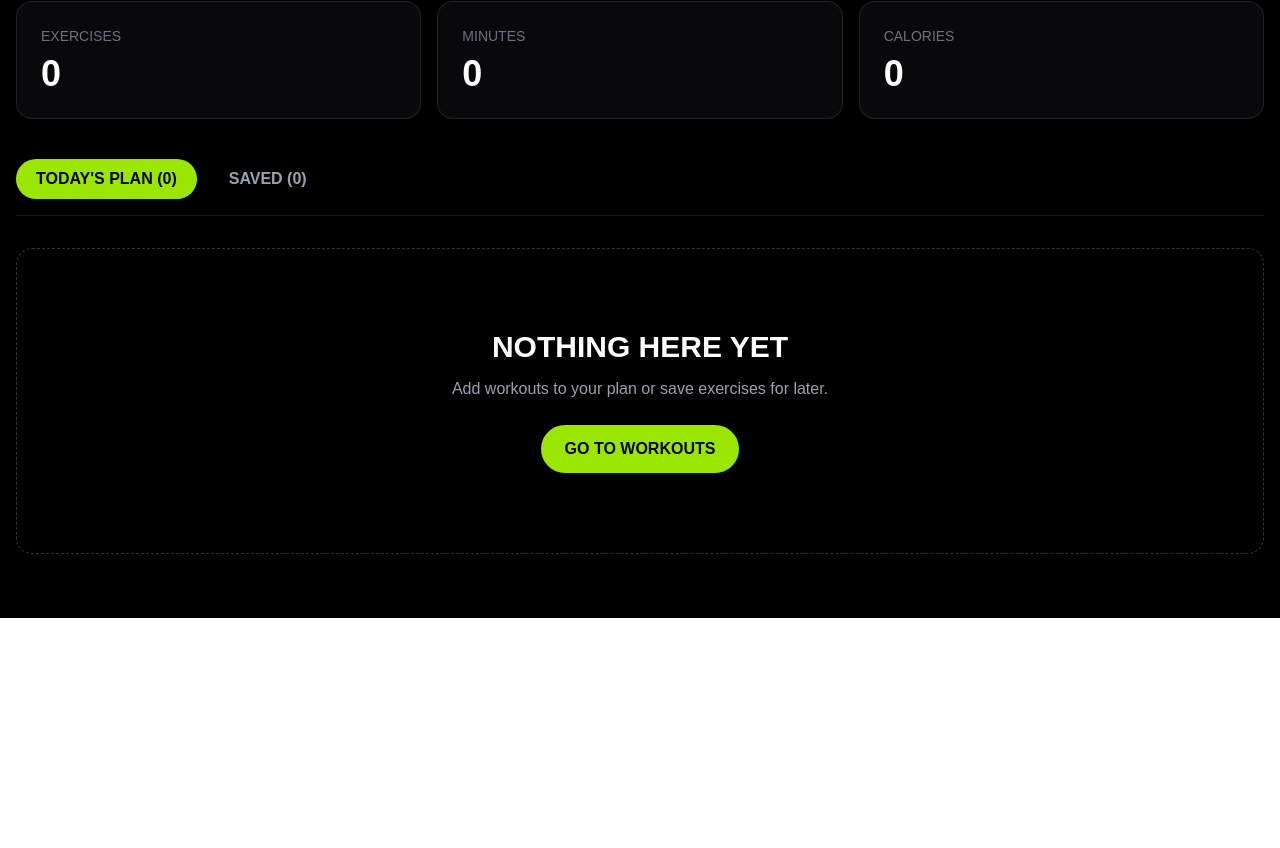
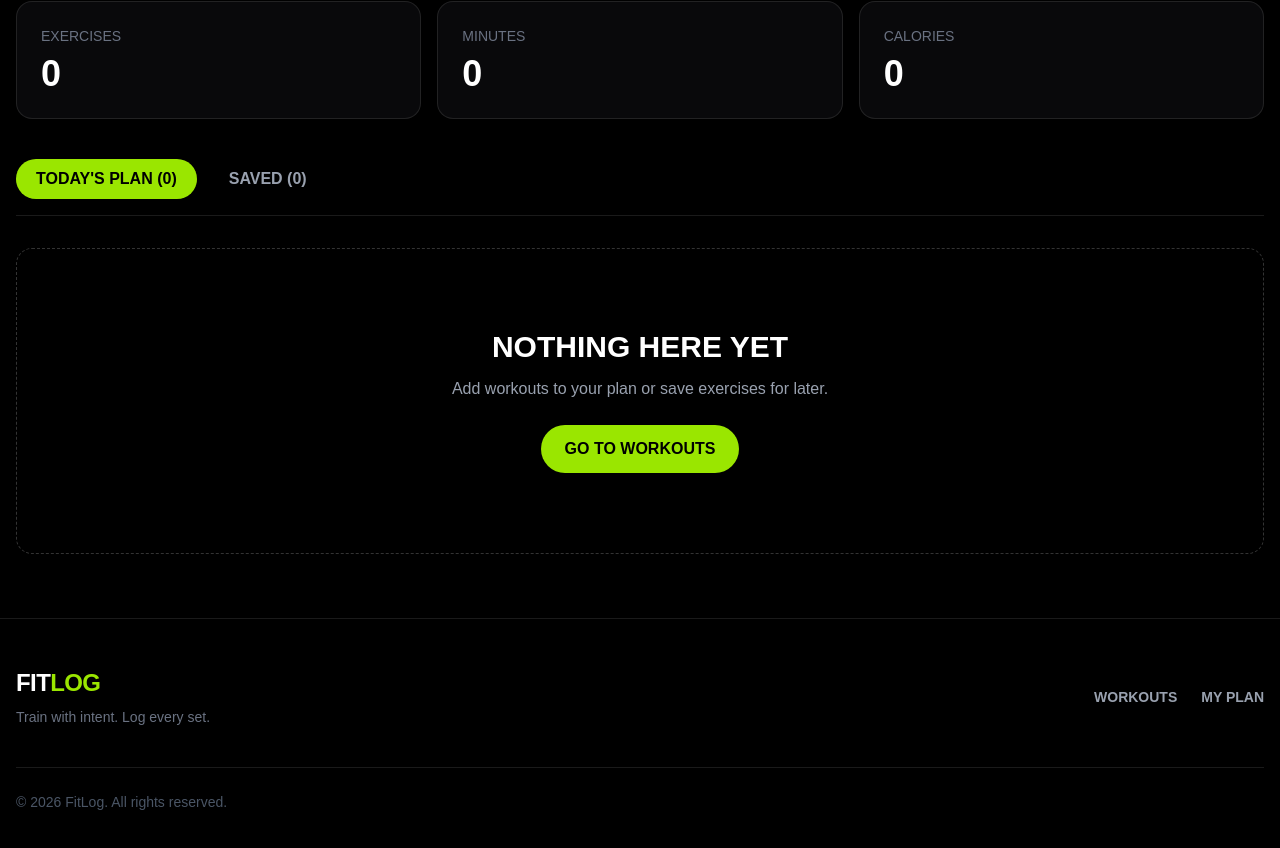
Before and after one commit to Yeshrat-Zerin-Yera/fit-log, a Next.js app: page /my-plan in a window 1280 px wide. Shown: the part 326-1174 px from the top of the page. Before the commit the page ends 944 px from the top, so only its background shows below. Built offline with nearby package versions, Linux system fonts and the light colour scheme.

Commit message:
Footer Added

```diff
--- a/app/layout.tsx
+++ b/app/layout.tsx
@@ -1,5 +1,8 @@
 import type { Metadata } from "next";
 import "./globals.css";
+
+import Navbar from "@/components/Navbar";
+import Footer from "@/components/Footer";
 import { FitLogProvider } from "@/context/FitLogContext";
 
 export const metadata: Metadata = {
@@ -16,7 +19,13 @@ export default function RootLayout({
     <html lang="en">
       <body>
         <FitLogProvider>
+
+          <Navbar />
+
           {children}
+
+          <Footer />
+
         </FitLogProvider>
       </body>
     </html>
--- a/app/my-plan/page.tsx
+++ b/app/my-plan/page.tsx
@@ -1,10 +1,10 @@
 import Navbar from "@/components/Navbar";
 import MyPlanContent from "@/components/MyPlanContent";
+import Footer from "@/components/Footer";
 
 export default function MyPlanPage() {
   return (
     <>
-      <Navbar />
       <MyPlanContent />
     </>
   );
--- a/app/page.tsx
+++ b/app/page.tsx
@@ -2,14 +2,13 @@ import Navbar from "@/components/Navbar";
 import Hero from "@/components/Hero";
 import WorkoutCard from "@/components/WorkoutCard";
 import { getWorkouts } from "@/lib/api";
+import Footer from "@/components/Footer";
 
 export default async function Home() {
   const workouts = await getWorkouts();
 
   return (
     <>
-      <Navbar />
-
       <Hero />
 
       <section
--- a/app/workout/[id]/page.tsx
+++ b/app/workout/[id]/page.tsx
@@ -1,6 +1,7 @@
 import Link from "next/link";
 import { getWorkouts } from "@/lib/api";
 import WorkoutActions from "@/components/WorkoutActions";
+import Footer from "@/components/Footer";
 
 interface WorkoutDetailsPageProps {
   params: Promise<{
--- /dev/null
+++ b/components/Footer.tsx
@@ -0,0 +1,50 @@
+import Link from "next/link";
+
+export default function Footer() {
+  return (
+    <footer className="border-t border-white/10 bg-black px-4 py-12 text-white">
+      <div className="mx-auto max-w-7xl">
+
+        <div className="flex flex-col gap-8 md:flex-row md:items-center md:justify-between">
+
+          {/* Logo */}
+          <div>
+            <Link
+              href="/"
+              className="text-2xl font-black tracking-tight"
+            >
+              FIT<span className="text-lime-400">LOG</span>
+            </Link>
+
+            <p className="mt-2 text-sm text-gray-500">
+              Train with intent. Log every set.
+            </p>
+          </div>
+
+          {/* Links */}
+          <div className="flex gap-6 text-sm font-bold text-gray-400">
+            <Link
+              href="/"
+              className="transition hover:text-white"
+            >
+              WORKOUTS
+            </Link>
+
+            <Link
+              href="/my-plan"
+              className="transition hover:text-white"
+            >
+              MY PLAN
+            </Link>
+          </div>
+
+        </div>
+
+        <div className="mt-10 border-t border-white/10 pt-6 text-sm text-gray-600">
+          © {new Date().getFullYear()} FitLog. All rights reserved.
+        </div>
+
+      </div>
+    </footer>
+  );
+}
```
